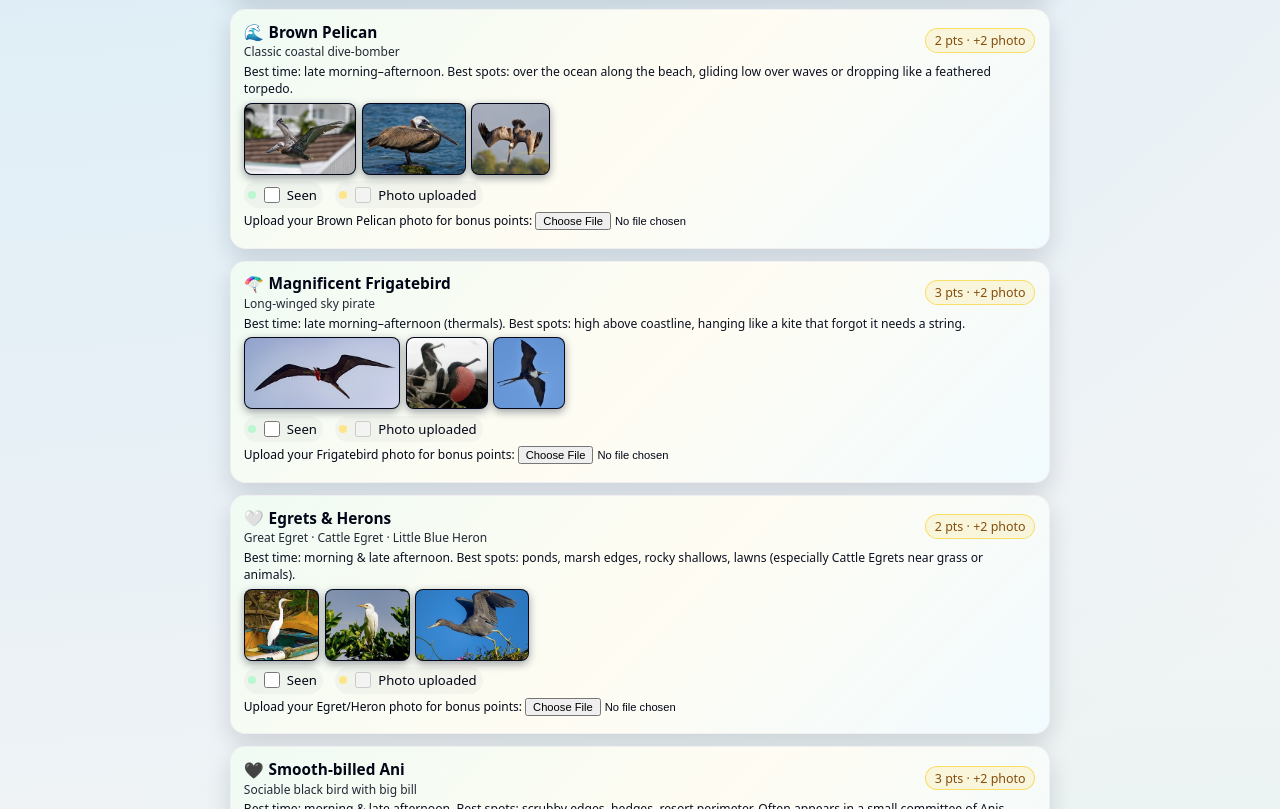
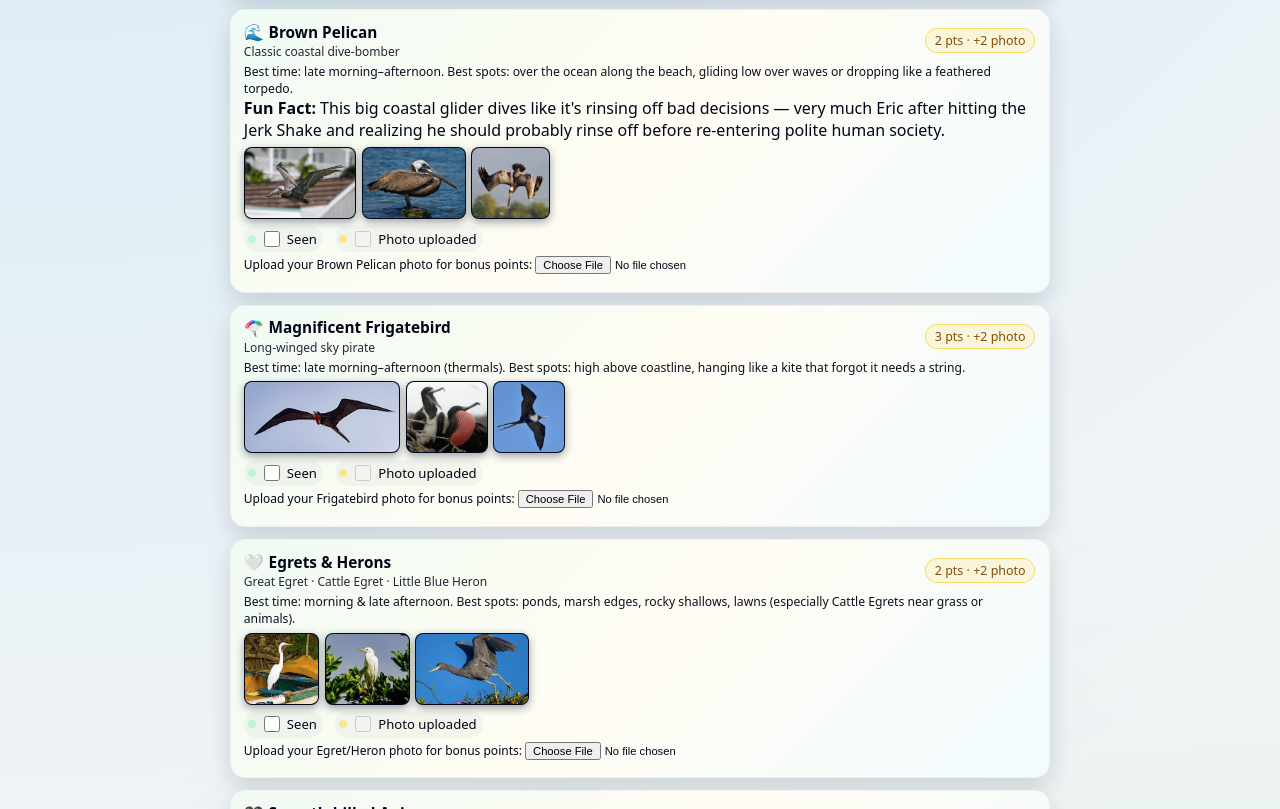
Before and after one commit to southlander40503/grand-palladium-bird-quest, a plain HTML site: page index.html in a window 1280 px wide. Shown: the part 1105-1914 px from the top of the page. Drawn offline with Linux system fonts and the light colour scheme.

Commit message:
Update index.html

```diff
--- a/index.html
+++ b/index.html
@@ -662,9 +662,16 @@
       </div>
       <div class="points-tag">2 pts · +2 photo</div>
     </div>
+
     <div class="note">
       Best time: late morning–afternoon. Best spots: over the ocean along the beach, gliding low over waves or dropping like a feathered torpedo.
     </div>
+
+    <div class="funfact">
+      <strong>Fun Fact:</strong>
+      This big coastal glider dives like it's rinsing off bad decisions — very much Eric after hitting the Jerk Shake and realizing he should probably rinse off before re-entering polite human society.
+    </div>
+
     <div class="thumb-row">
       <img class="thumb"
            src="FeatherFiles/brown_pelican_1.jpg"
@@ -682,6 +689,7 @@
            data-full="FeatherFiles/brown_pelican_3.jpg"
            data-caption="Brown Pelican – post-lunch glide (view 3)" />
     </div>
+
     <div class="controls">
       <label>
         <span class="pill-dot"></span>
@@ -694,6 +702,7 @@
         Photo uploaded
       </label>
     </div>
+
     <div class="file-input">
       Upload your Brown Pelican photo for bonus points:
       <input type="file" accept="image/*" onchange="handlePhotoUpload(this)" />
```
Lines whose indentation alone changed are shown as unchanged.
